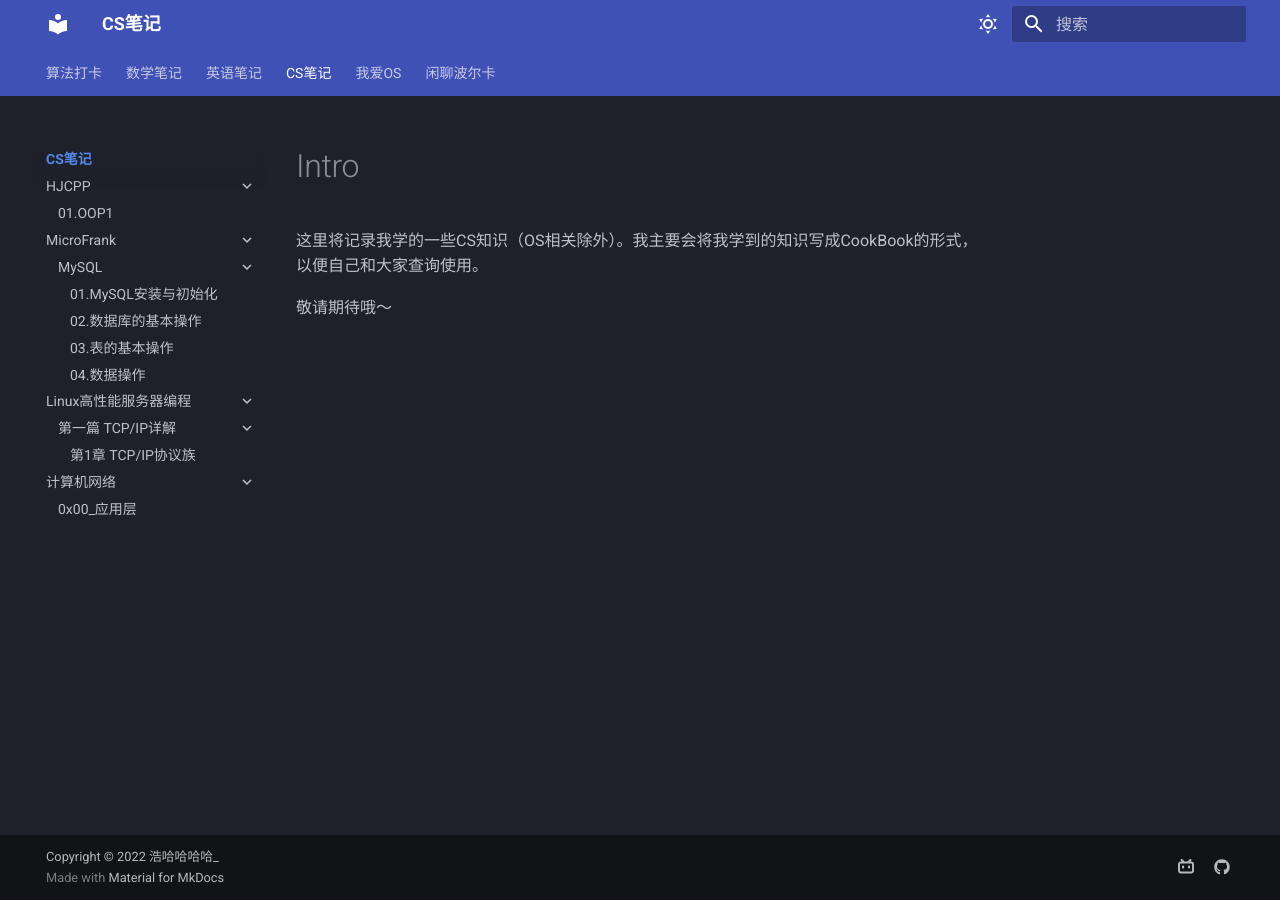
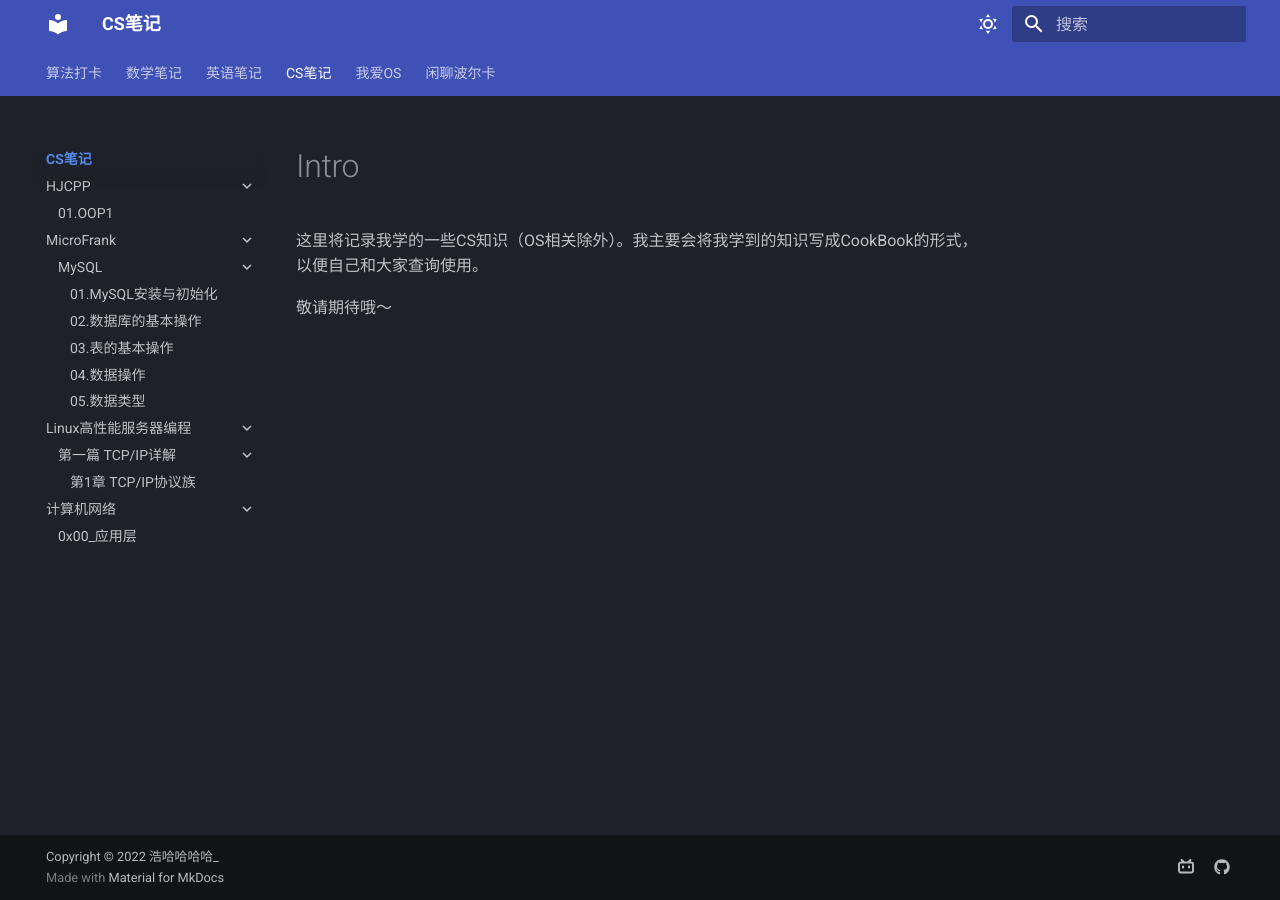
Before and after one commit to Haohahahaha/cs, an MkDocs documentation site: the page built from docs/index.md, in a window 1280 px wide. Built offline with MkDocs 1.6.1 and Material for MkDocs 9.7.7, drawn with Linux system fonts in a browser that asks for light colours.

Commit message:
2022-09-04_15:50:26 update

```diff
--- a/mkdocs.yml
+++ b/mkdocs.yml
@@ -39,6 +39,7 @@ nav:
         - 02.数据库的基本操作: frank/mysql/02.md
         - 03.表的基本操作: frank/mysql/03.md
         - 04.数据操作: frank/mysql/04.md
+        - 05.数据类型: frank/mysql/05.md
     - Linux高性能服务器编程:
       - 第一篇 TCP/IP详解:
         - 第1章 TCP/IP协议族: hpsc/01/01.md
```
